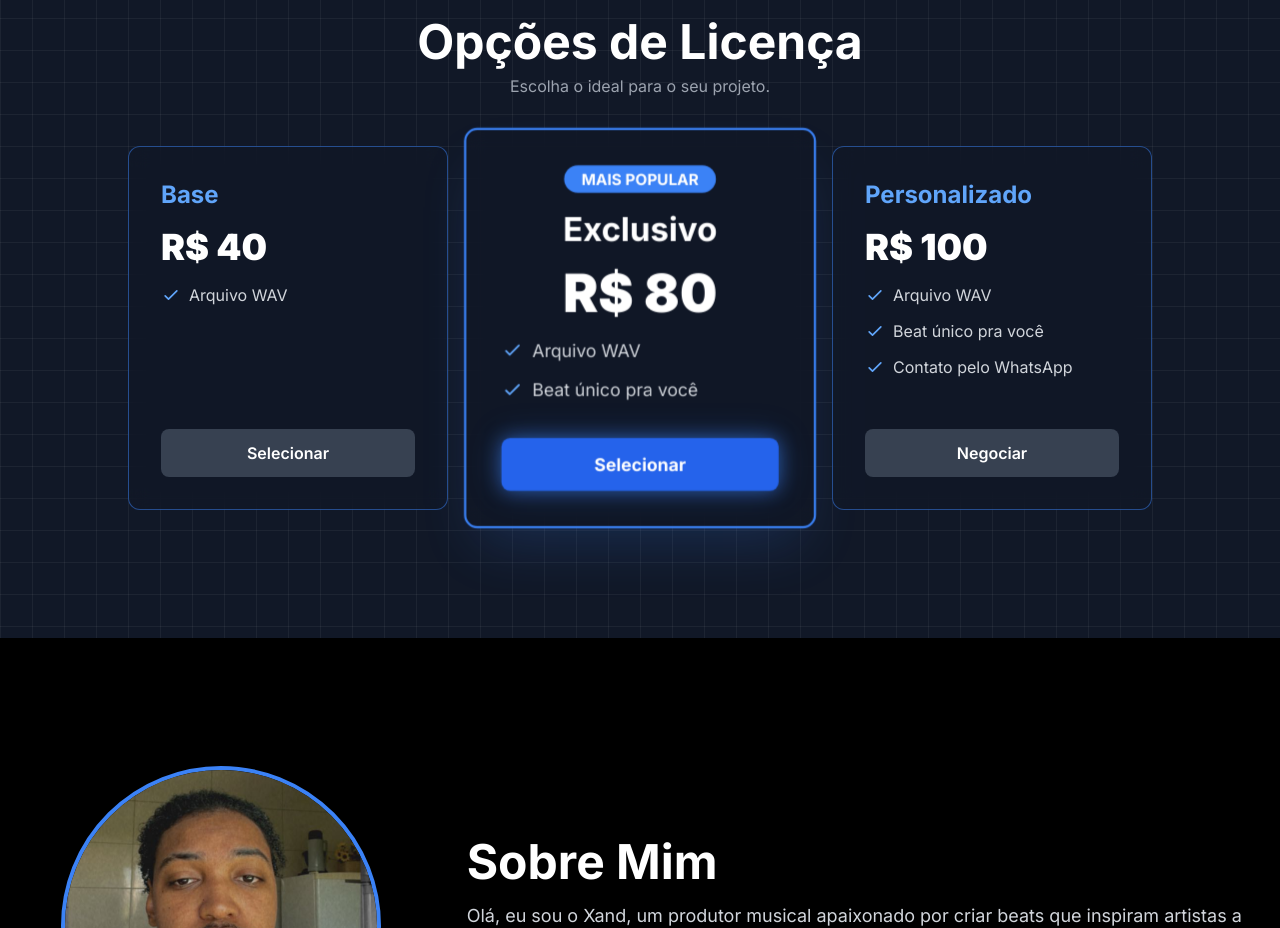
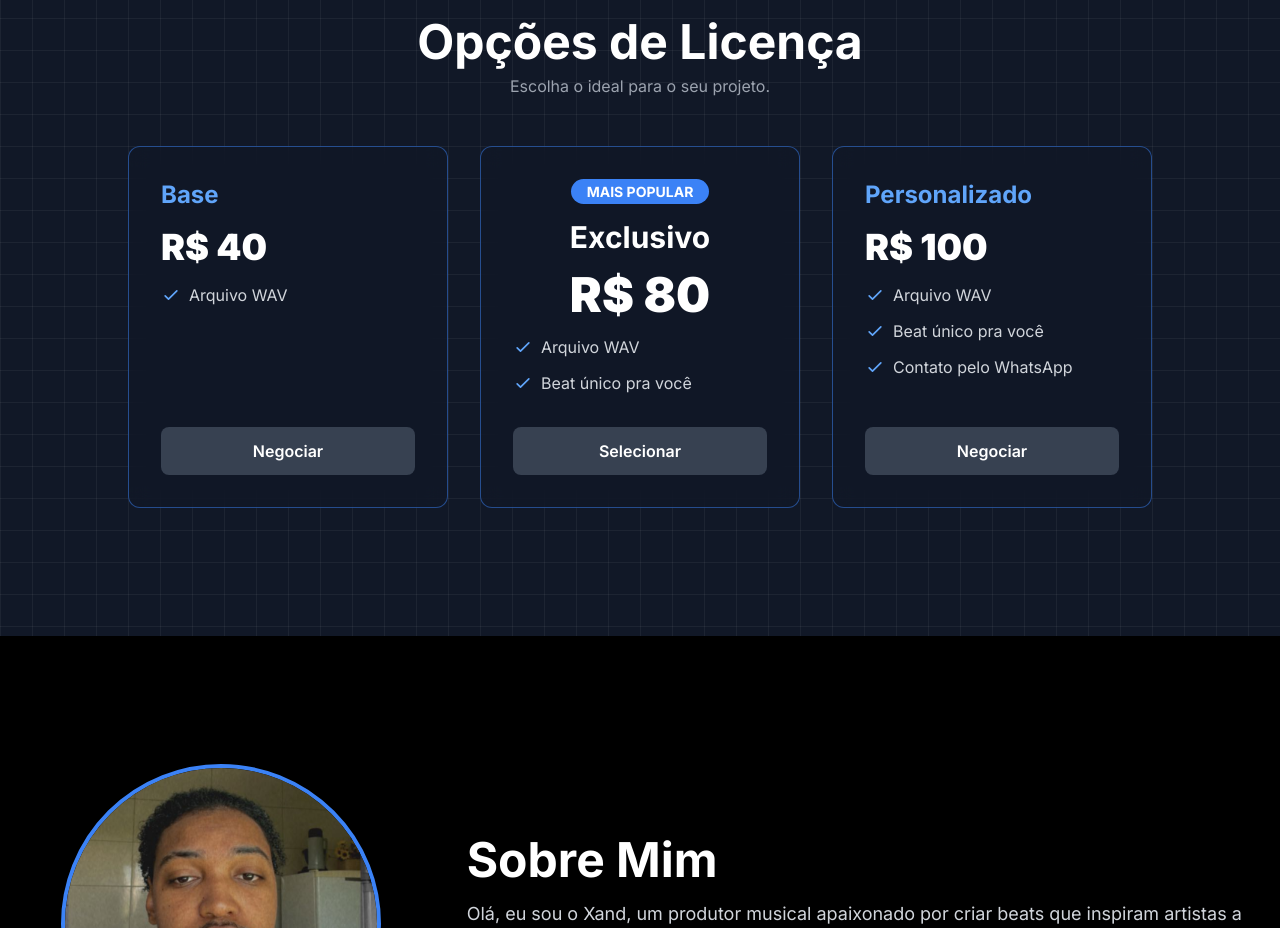
Before and after one commit to gvmzin/SiteXand, a plain HTML site: page index.html in a window 1280 px wide. Shown: the part 2320-3248 px from the top of the page. Drawn offline with nearby package versions, Linux system fonts and the light colour scheme.

Commit message:
ajustar licenca

```diff
--- a/index.html
+++ b/index.html
@@ -134,16 +134,16 @@
                     <p class="text-gray-400 mt-2">Escolha o ideal para o seu projeto.</p>
                 </div>
                 <div class="grid grid-cols-1 md:grid-cols-3 gap-8 max-w-5xl mx-auto">
-                    <div class="glass-effect rounded-xl p-8 border border-blue-500/50 flex flex-col">
+                    <div id="basediv" class="glass-effect rounded-xl p-8 border border-blue-500/50 flex flex-col">
                         <h3 class="text-2xl font-bold text-blue-400">Base</h3>
                         <p class="text-4xl font-black text-white my-4">R$ 40</p>
                         <ul class="space-y-3 text-gray-300 flex-grow">
                             <li class="flex items-center"><svg class="w-5 h-5 text-blue-400 mr-2 flex-shrink-0" fill="none" stroke="currentColor" viewBox="0 0 24 24"><path stroke-linecap="round" stroke-linejoin="round" stroke-width="2" d="M5 13l4 4L19 7"></path></svg>Arquivo WAV</li>
 
                         </ul>
-                        <button class="mt-8 w-full bg-gray-700 hover:bg-gray-600 text-white font-semibold py-3 rounded-lg transition">Selecionar</button>
+                        <a href="#contato" class="mt-8 w-full text-center bg-gray-700 hover:bg-blue-600 text-white font-semibold py-3 rounded-lg transition">Negociar</a>
                     </div>
-                    <div class="glass-effect rounded-xl p-8 border-2 border-blue-500 transform md:scale-110 shadow-2xl shadow-blue-500/20 flex flex-col">
+                    <div id="exclusivodiv" class="glass-effect rounded-xl p-8 border border-blue-500/50 flex flex-col hover:">
                         <div class="text-center">
                             <span class="text-sm font-bold bg-blue-500 text-white py-1 px-4 rounded-full">MAIS POPULAR</span>
                         </div>
@@ -153,9 +153,10 @@
                             <li class="flex items-center"><svg class="w-5 h-5 text-blue-400 mr-2 flex-shrink-0" fill="none" stroke="currentColor" viewBox="0 0 24 24"><path stroke-linecap="round" stroke-linejoin="round" stroke-width="2" d="M5 13l4 4L19 7"></path></svg>Arquivo WAV</li>
                             <li class="flex items-center"><svg class="w-5 h-5 text-blue-400 mr-2 flex-shrink-0" fill="none" stroke="currentColor" viewBox="0 0 24 24"><path stroke-linecap="round" stroke-linejoin="round" stroke-width="2" d="M5 13l4 4L19 7"></path></svg>Beat único pra você</li>
                         </ul>
-                        <button class="mt-8 w-full bg-blue-600 hover:bg-blue-700 text-white font-bold py-3 rounded-lg transition accent-glow">Selecionar</button>
+                        <a href="#contato" class="mt-8 w-full text-center bg-gray-700 hover:bg-blue-600 text-white font-semibold py-3 rounded-lg transition hover:">Selecionar</a>
+
                     </div>
-                    <div class="glass-effect rounded-xl p-8 border border-blue-500/50 flex flex-col">
+                    <div id="personalizadodiv" class="glass-effect rounded-xl p-8 border border-blue-500/50 flex flex-col">
                         <h3 class="text-2xl font-bold text-blue-400">Personalizado</h3>
                         <p class="text-4xl font-black text-white my-4">R$ 100</p>
                         <ul class="space-y-3 text-gray-300 flex-grow">
@@ -163,7 +164,7 @@
                             <li class="flex items-center"><svg class="w-5 h-5 text-blue-400 mr-2 flex-shrink-0" fill="none" stroke="currentColor" viewBox="0 0 24 24"><path stroke-linecap="round" stroke-linejoin="round" stroke-width="2" d="M5 13l4 4L19 7"></path></svg>Beat único pra você</li>
                             <li class="flex items-center"><svg class="w-5 h-5 text-blue-400 mr-2 flex-shrink-0" fill="none" stroke="currentColor" viewBox="0 0 24 24"><path stroke-linecap="round" stroke-linejoin="round" stroke-width="2" d="M5 13l4 4L19 7"></path></svg>Contato pelo WhatsApp</li>
                         </ul>
-                        <a href="#contato" class="mt-8 w-full text-center bg-gray-700 hover:bg-gray-600 text-white font-semibold py-3 rounded-lg transition">Negociar</a>
+                        <a href="#contato" class="mt-8 w-full text-center bg-gray-700 hover:bg-blue-600 text-white font-semibold py-3 rounded-lg transition">Negociar</a>
                     </div>
                 </div>
             </div>
--- a/style.css
+++ b/style.css
@@ -109,3 +109,33 @@ html {
     text-transform: uppercase;
     z-index: 10;
 }
+#basediv:hover{
+    transform: scale(1.15);
+    transition: transform 0.3s ease-in-out;
+    border-color: #3b82f6; /* Azul */
+    box-shadow: 0 0 15px rgba(59, 130, 246, 0.5), 0 0 30px rgba(59, 130, 246, 0.3);
+
+}
+#basediv {
+    transition: transform 0.3s ease-in-out, box-shadow 0.6s ease-in-out, border-color 0.6s ease-in-out;
+}
+#exclusivodiv:hover{
+    transform: scale(1.15);
+    transition: transform 0.3s ease-in-out;
+    border-color: #3b82f6; /* Azul */
+    box-shadow: 0 0 15px rgba(59, 130, 246, 0.5), 0 0 30px rgba(59, 130, 246, 0.3);
+
+}
+#exclusivodiv {
+    transition: transform 0.3s ease-in-out, box-shadow 0.6s ease-in-out, border-color 0.6s ease-in-out;
+}
+#personalizadodiv:hover{
+    transform: scale(1.15);
+    transition: transform 0.3s ease-in-out;
+    border-color: #3b82f6; /* Azul */
+    box-shadow: 0 0 15px rgba(59, 130, 246, 0.5), 0 0 30px rgba(59, 130, 246, 0.3);
+
+}
+#personalizadodiv {
+    transition: transform 0.3s ease-in-out, box-shadow 0.6s ease-in-out, border-color 0.6s ease-in-out;
+}
```
